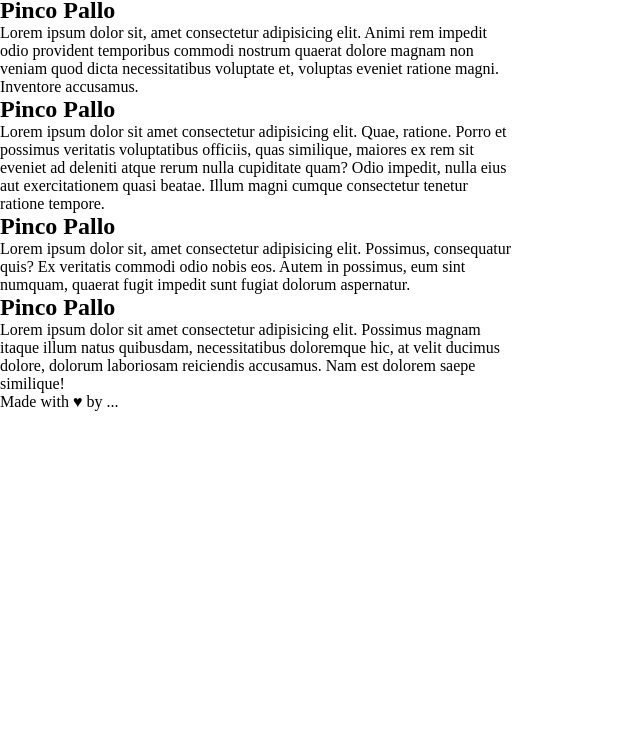
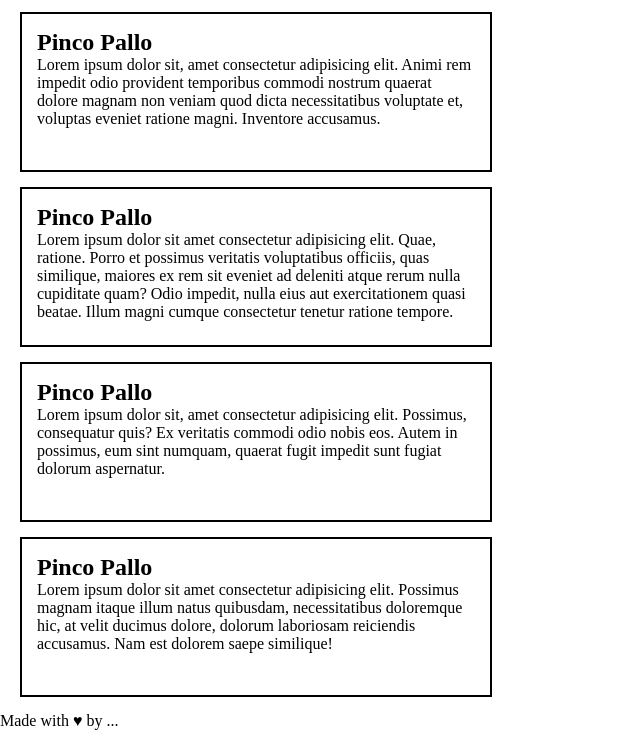
Before and after one commit to mattia-galasso/htmlcss-wireframe, a plain HTML site: page index.html in a window 1280 px wide. Shown: the part 52-800 px from the top of the page, without its empty margins (0-640 px from the left). Drawn offline with Linux system fonts and the light colour scheme.

Commit message:
Add Main Content CSS Rules and Small HTML Fix

```diff
--- a/css/style.css
+++ b/css/style.css
@@ -16,3 +16,12 @@
     padding: 5px 15px;
     border-bottom: 2px black solid;
 }
+
+/* Main Content */
+
+.text-card {
+    margin: 15px 20px;
+    padding: 15px;
+    border: 2px black solid;
+    min-height: 160px;
+}
--- a/index.html
+++ b/index.html
@@ -23,30 +23,30 @@
 
     <!-- Content Page -->
     <main>
-        <div class="content-boxes">
+        <div class="content-cards">
 
-            <!-- First Box -->
-            <div class="text-boxes">
+            <!-- First Card -->
+            <div class="text-card">
                 <h2>Pinco Pallo</h2>
                 <p>Lorem ipsum dolor sit, amet consectetur adipisicing elit. Animi rem impedit odio provident temporibus commodi nostrum quaerat dolore magnam non veniam quod dicta necessitatibus voluptate et, voluptas eveniet ratione magni.
                 Inventore accusamus.</p>
             </div>
 
-            <!-- Second Box -->
-            <div class="text-boxes">
+            <!-- Second Card -->
+            <div class="text-card">
                 <h2>Pinco Pallo</h2>
                 <p>Lorem ipsum dolor sit amet consectetur adipisicing elit. Quae, ratione. Porro et possimus veritatis voluptatibus officiis, quas similique, maiores ex rem sit eveniet ad deleniti atque rerum nulla cupiditate quam?
                 Odio impedit, nulla eius aut exercitationem quasi beatae. Illum magni cumque consectetur tenetur ratione tempore.</p>
             </div>
 
-            <!-- Third Box -->
-            <div class="text-boxes">
+            <!-- Third Card -->
+            <div class="text-card">
                 <h2>Pinco Pallo</h2>
                 <p>Lorem ipsum dolor sit, amet consectetur adipisicing elit. Possimus, consequatur quis? Ex veritatis commodi odio nobis eos. Autem in possimus, eum sint numquam, quaerat fugit impedit sunt fugiat dolorum aspernatur.</p>
             </div>
 
-            <!-- Fourth Box -->
-            <div class="text-boxes">
+            <!-- Fourth Card -->
+            <div class="text-card">
                 <h2>Pinco Pallo</h2>
                 <p>Lorem ipsum dolor sit amet consectetur adipisicing elit. Possimus magnam itaque illum natus quibusdam, necessitatibus doloremque hic, at velit ducimus dolore, dolorum laboriosam reiciendis accusamus. Nam est dolorem saepe similique!</p>
             </div>
```
